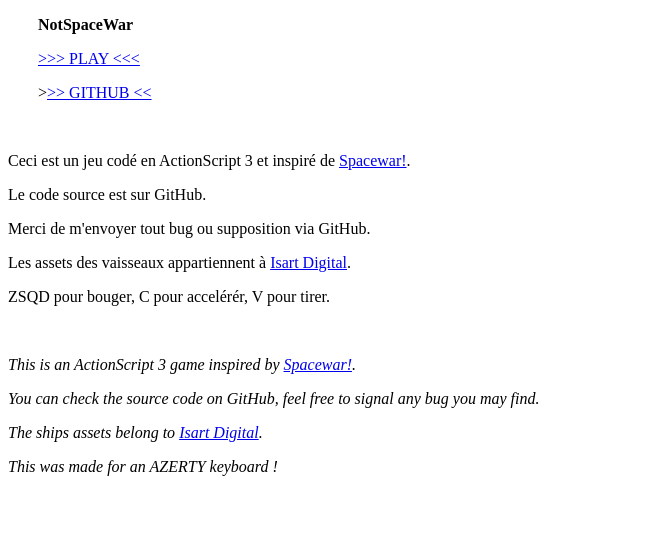
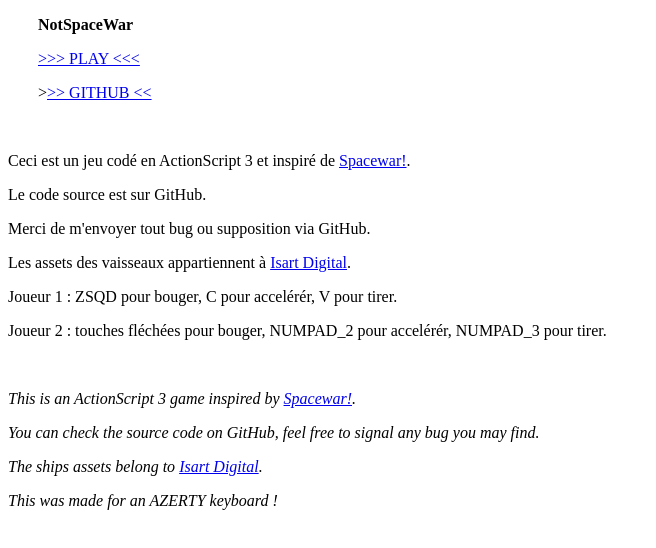
Before and after one commit to AdrienHeisch/NotSpaceWarAS3, a plain HTML site: page docs/index.html in a window 1280 px wide. Shown: the whole page, without its empty margins (0-656 px from the left). Drawn offline with Linux system fonts and the light colour scheme.

Commit message:
added 2nd player controls to index.html

```diff
--- a/docs/index.html
+++ b/docs/index.html
@@ -13,7 +13,8 @@
 		<p>Le code source est sur GitHub.</p>
 		<p>Merci de m'envoyer tout bug ou supposition via GitHub.</p>
 		<p>Les assets des vaisseaux appartiennent &agrave; <a href="https://www.isartdigital.com/fr/">Isart Digital</a>.</p>
-		<p>ZSQD pour bouger, C pour accel&eacute;r&eacute;r, V pour tirer.</p>
+		<p>Joueur 1 : ZSQD pour bouger, C pour accel&eacute;r&eacute;r, V pour tirer.</p>
+		<p>Joueur 2 : touches fléchées pour bouger, NUMPAD_2 pour accel&eacute;r&eacute;r, NUMPAD_3 pour tirer.</p>
 		<p>&nbsp;</p>
 		<p><em>This is an ActionScript 3 game inspired by <a href="https://en.wikipedia.org/wiki/Spacewar!">Spacewar!</a>.</em></p>
 		<p><em>You can check the source code on GitHub, feel free to signal any bug you may find.</em></p>
```
